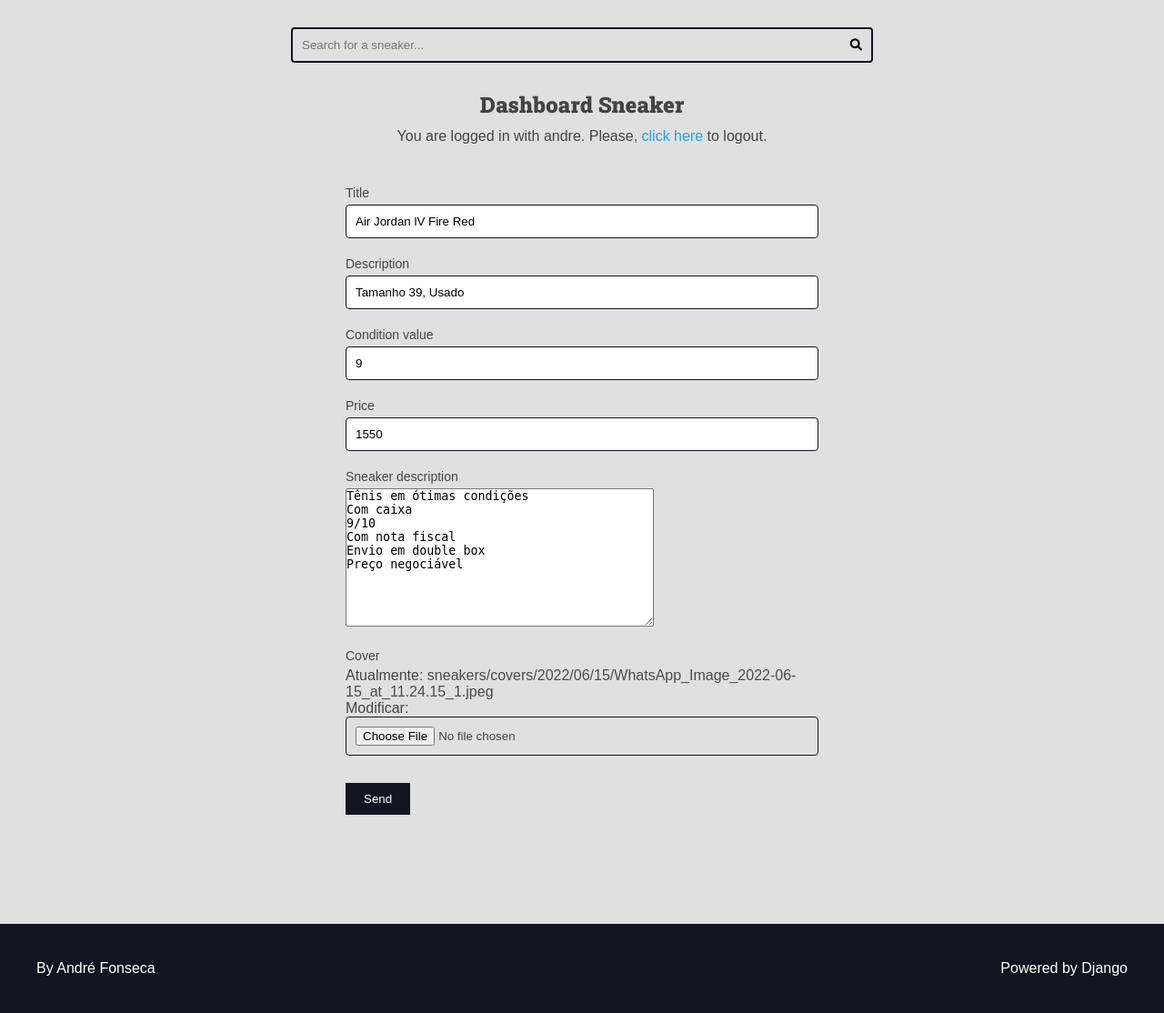
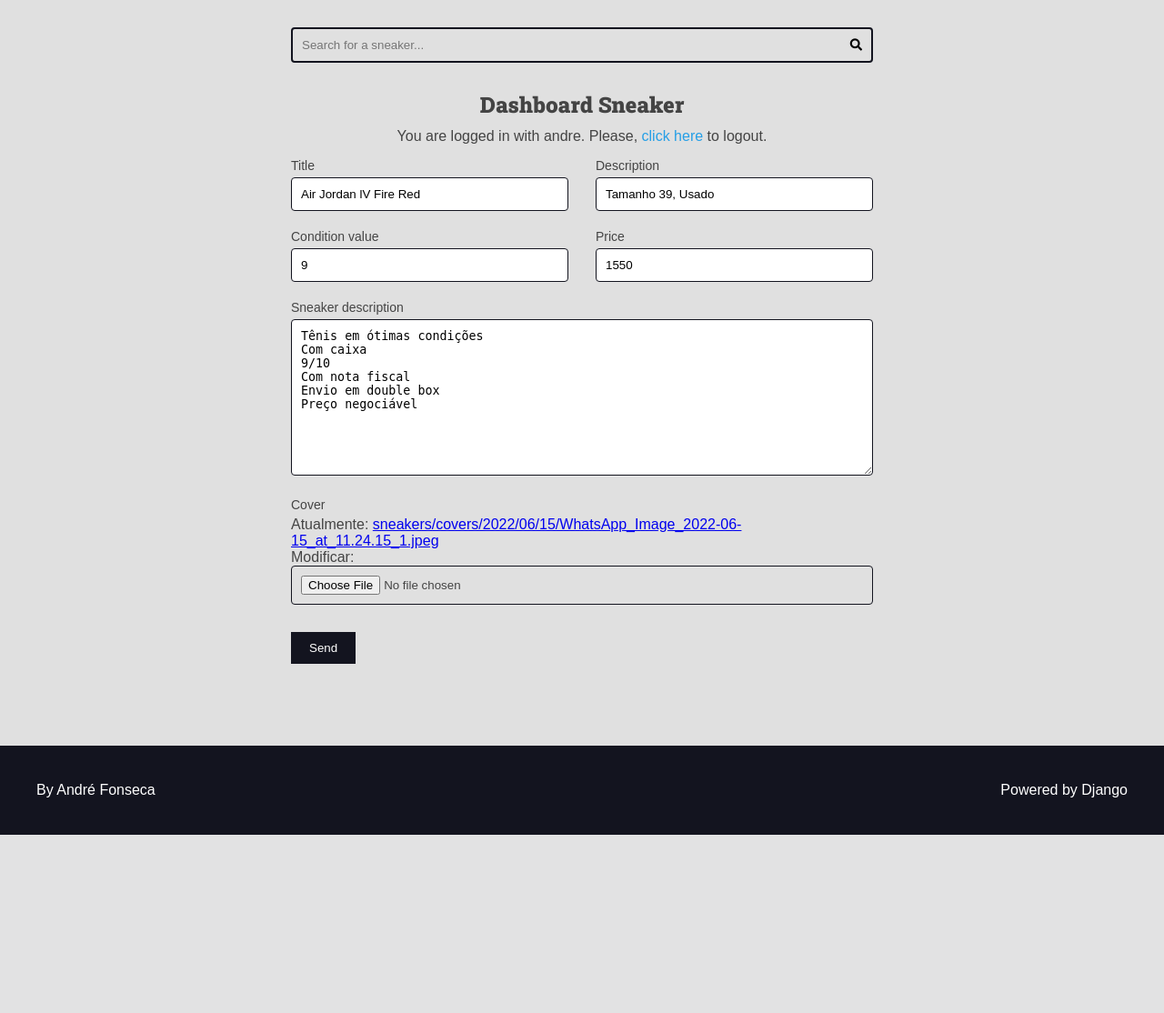
Before and after one commit to andrefonseca99/projeto1, a Django app: page /authors/dashboard/sneaker/11/edit/ in a window 1280 px wide. Shown: the part 113-1227 px from the top of the page at 91% size. After the commit the page ends 1031 px from the top, so only its background shows below. Run offline with Django 4.2, Linux system fonts and the light colour scheme; a user stored in the database is signed in; data comes from the database, SQL or seed files in the repository.

Commit message:
Changing dashboard_sneaker form css

```diff
--- a/authors/forms/sneaker_form.py
+++ b/authors/forms/sneaker_form.py
@@ -1,8 +1,14 @@
 from django import forms
 from sneakers.models import Sneaker
+from utils.django_forms import add_attr
 
 
 class AuthorsSneakerForm(forms.ModelForm):
+    def __init__(self, *args, **kwargs):
+        super().__init__(*args, **kwargs)
+        add_attr(self.fields.get('sneaker_description'), 'class', 'span-2')
+        add_attr(self.fields.get('cover'), 'class', 'span-2')
+
     class Meta:
         model = Sneaker
         fields = 'title', 'description', 'condition_value', 'price', \
--- a/authors/templates/authors/pages/dashboard_sneaker.html
+++ b/authors/templates/authors/pages/dashboard_sneaker.html
@@ -7,7 +7,8 @@
         <h2>Dashboard Sneaker</h2>
         {% include 'global/partials/messages.html' %}
         {% include 'authors/partials/login_message.html' %}
-        <div class="authors-dashboard-container">
+
+        <div class="left">
             {% include 'global/partials/form.html' %}
         </div>
     </div>
--- a/base_static/global/css/styles.css
+++ b/base_static/global/css/styles.css
@@ -344,7 +344,9 @@ h6 {
     color: var(--color-error-dark);
 }
 
-.form-content input {
+.form-content input,
+.form-content textarea,
+.form-content select {
     width: 100%;
     padding: 1rem;
     border-radius: .4rem;
@@ -367,6 +369,10 @@ h6 {
 
 .inline-form{
     display: inline;
+}
+
+.span-2 {
+    grid-column: span 2;
 }
 
 .plaintext-button {
@@ -469,6 +475,10 @@ h6 {
     text-align: center;
 }
 
+.left {
+    text-align: left;
+}
+
 .m-x {
     margin: 0 var(--spacing-gutter-medium);
 }
--- a/base_templates/global/partials/form.html
+++ b/base_templates/global/partials/form.html
@@ -1,9 +1,10 @@
 <div class="main-content container">
     <form class="main-form" action="{{ form_action }}" method="POST">
         {% csrf_token %}
+
         <div class="form-content form-content-grid">
             {% for field in form %}
-                <div class="form-group">
+                <div class="form-group {{ field.field.widget.attrs.class }}">
                     <label for="{{ field.id_for_label }}">{{ field.label }}</label>
                     {{ field }}
 
```
